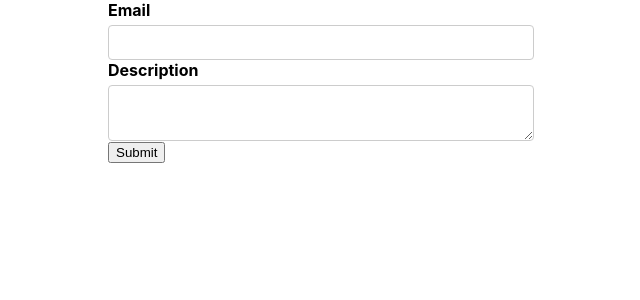
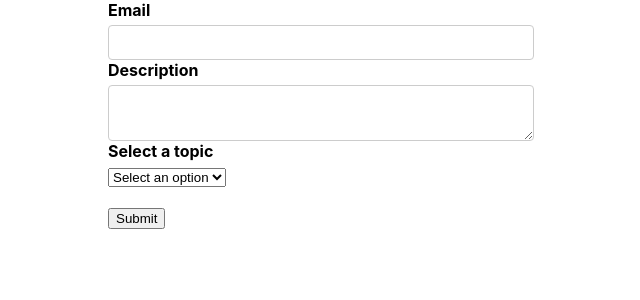
Before and after one commit to rsshonjoydas/react-formik, a React (Create React App) app: page / in a window 1280 px wide. Shown: the top 300 px of the page, without its empty margins (319-959 px from the left). Built offline with nearby package versions, Linux system fonts and the light colour scheme.

Commit message:
select option formik control

```diff
--- a/src/components/FormikControl/FormikContainer.js
+++ b/src/components/FormikControl/FormikContainer.js
@@ -4,13 +4,21 @@ import * as Yup from 'yup';
 import FormikControl from './FormikControl';
 
 const FormikContainer = () => {
+  const dropdownOptions = [
+    { key: 'Select an option', value: '' },
+    { key: 'Option 1', value: 'options1' },
+    { key: 'Option 2', value: 'options2' },
+    { key: 'Option 3', value: 'options3' },
+  ];
   const initialValues = {
     email: '',
     description: '',
+    selectOption: '',
   };
   const validationSchema = Yup.object({
     email: Yup.string().required('Required'),
     description: Yup.string().required('Required'),
+    selectOption: Yup.string().required('Required'),
   });
   const onSubmit = (values) => console.log('Form data', values);
   return (
@@ -19,6 +27,12 @@ const FormikContainer = () => {
         <Form>
           <FormikControl control="input" type="email" label="Email" name="email" />
           <FormikControl control="textarea" label="Description" name="description" />
+          <FormikControl
+            control="select"
+            label="Select a topic"
+            name="selectOption"
+            options={dropdownOptions}
+          />
           <button type="submit">Submit</button>
         </Form>
       )}
--- a/src/components/FormikControl/FormikControl.js
+++ b/src/components/FormikControl/FormikControl.js
@@ -1,5 +1,6 @@
 import React from 'react';
 import Input from './Input';
+import Select from './Select';
 import Textarea from './Textarea';
 
 const FormikControl = (props) => {
@@ -10,6 +11,7 @@ const FormikControl = (props) => {
     case 'textarea':
       return <Textarea {...rest} />;
     case 'select':
+      return <Select {...rest} />;
     case 'radio':
     case 'checkbox':
     case 'date':
--- /dev/null
+++ b/src/components/FormikControl/Select.js
@@ -0,0 +1,22 @@
+import { ErrorMessage, Field } from 'formik';
+import React from 'react';
+import TextError from './TextError';
+
+function Select(props) {
+  const { label, name, options, ...rest } = props;
+  return (
+    <div className="formControl">
+      <label htmlFor={name}>{label}</label>
+      <Field as="select" id={name} name={name} {...rest}>
+        {options.map((option) => (
+          <option key={option.value} value={option.value}>
+            {option.key}
+          </option>
+        ))}
+      </Field>
+      <ErrorMessage name={name} component={TextError} />
+    </div>
+  );
+}
+
+export default Select;
```
